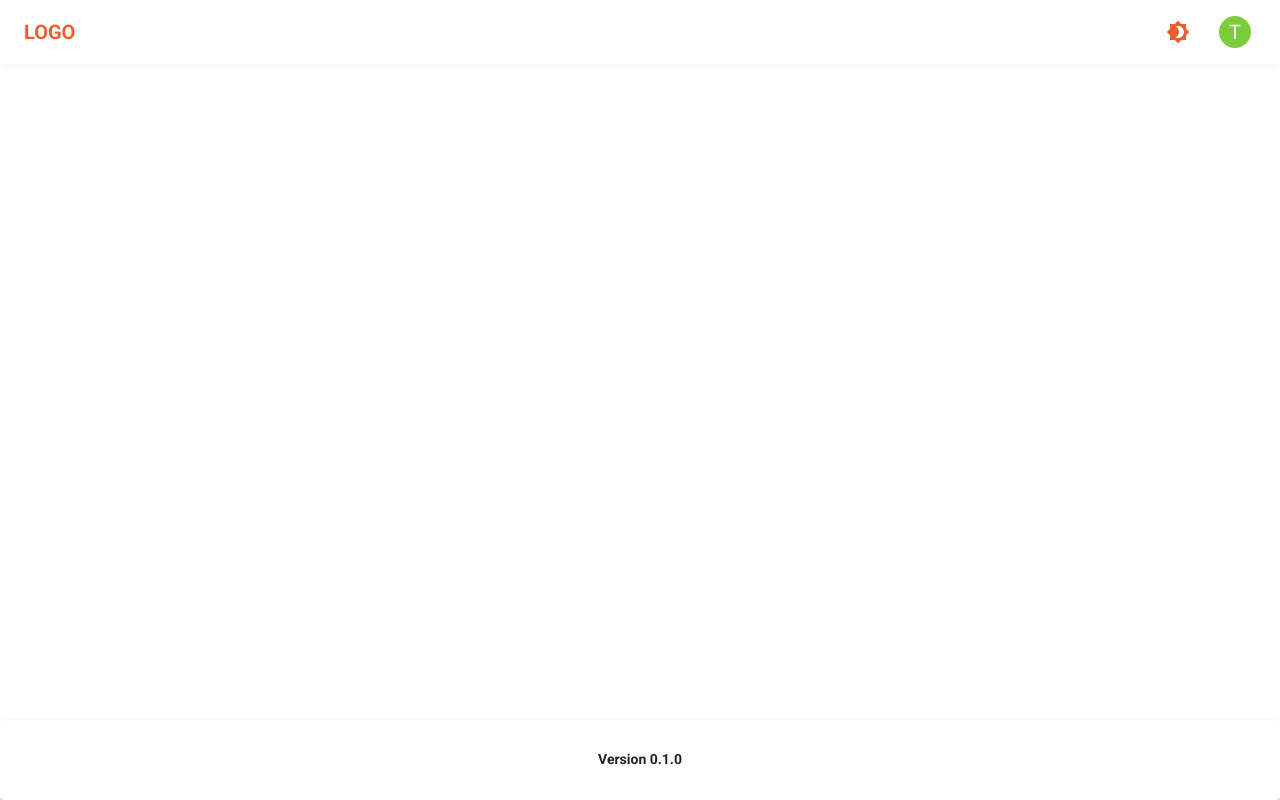
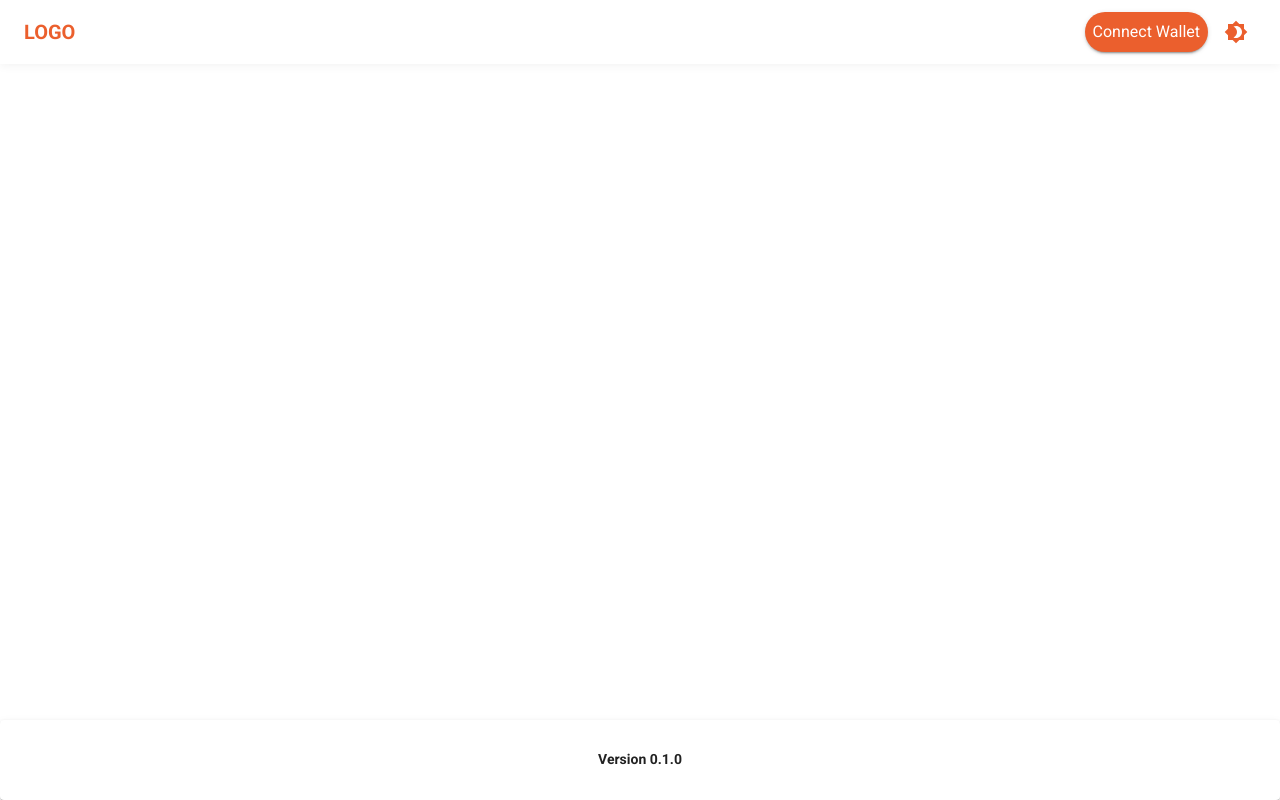
Before and after one commit to LucasMasayuki/next-web3-dapp-template, a Next.js app: page / in a window 1280 px wide. Built offline with nearby package versions, Linux system fonts and the light colour scheme.

Commit message:
fix: button typography spacing

```diff
--- a/components/base/account-button.tsx
+++ b/components/base/account-button.tsx
@@ -131,16 +131,19 @@ const AccountButton: React.FC = () => {
     <>
       <Button
         variant="contained"
-        size="small"
         sx={{
-          fontWeight: 'bold',
           borderRadius: '100px',
-          p: '8px',
-          width: '100%',
+          p: 1,
+          maxWidth: '200px',
         }}
+        onClick={account != '' ? handleClick : onClickConnectWallet}
       >
         <Typography
-          onClick={account != '' ? handleClick : onClickConnectWallet}
+          sx={{
+            whiteSpace: 'nowrap',
+            textOverflow: 'ellipsis',
+            overflow: 'hidden',
+          }}
         >
           {account != '' ? account : 'Connect wallet'}
         </Typography>
--- a/components/base/header.tsx
+++ b/components/base/header.tsx
@@ -15,7 +15,7 @@ import {
   toogleColorMode,
 } from '../../src/presentation/stores/color-mode-slice';
 import { ColorModes } from '../../src/utils/constants';
-import AccountMenu from './menus/account-menu';
+import AccountButton from './account-button';
 
 const Header: React.FC = () => {
   const dispatch = useAppDispatch();
@@ -43,6 +43,7 @@ const Header: React.FC = () => {
             LOGO
           </Typography>{' '}
           <Box component="div" sx={{ flexGrow: 1 }} />
+          <AccountButton />
           <IconButton
             color="primary"
             sx={{ ml: 1 }}
@@ -50,7 +51,6 @@ const Header: React.FC = () => {
           >
             {colorMode === ColorModes.DARK ? <Brightness7 /> : <Brightness4 />}
           </IconButton>
-          <AccountMenu />
         </Toolbar>
       </Container>
     </AppBar>
```
